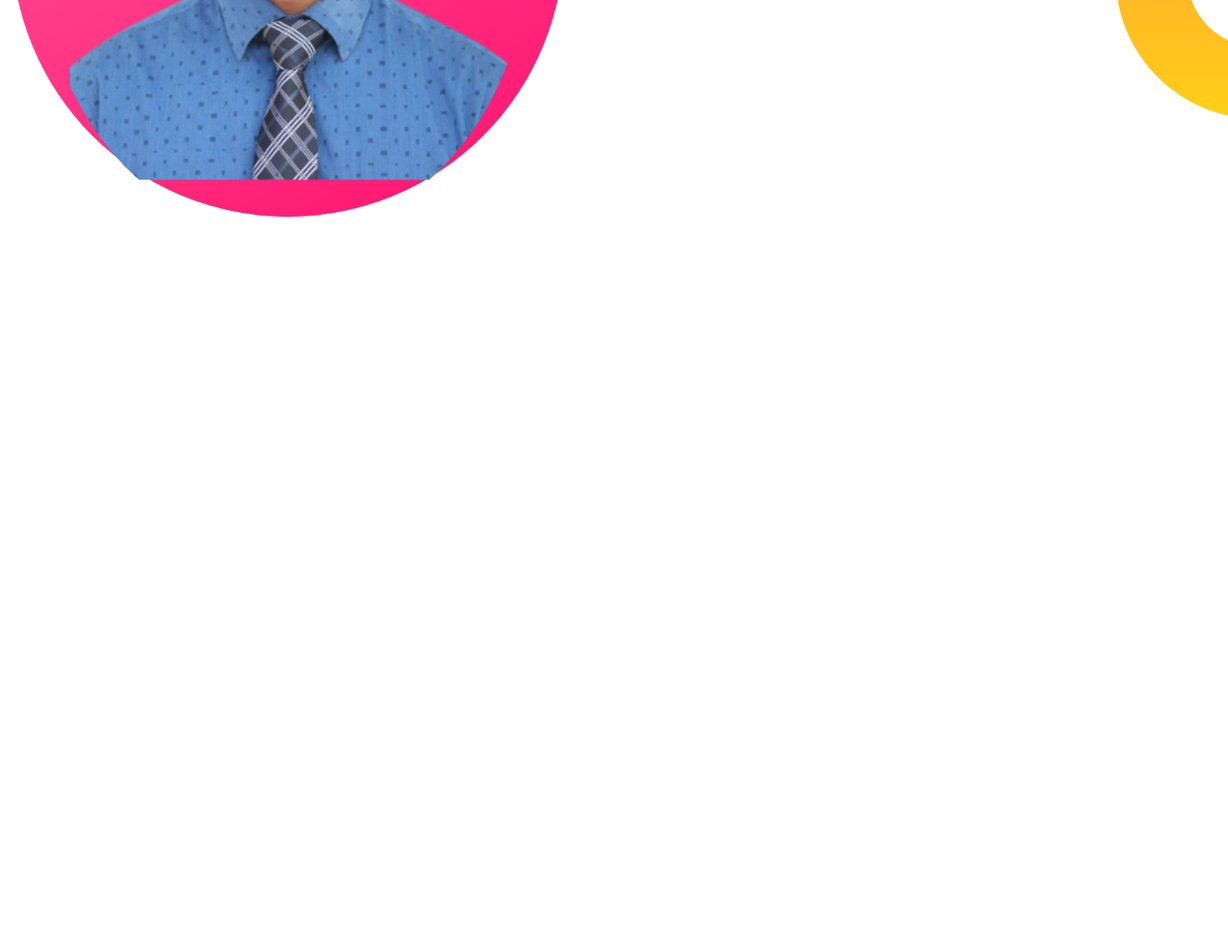
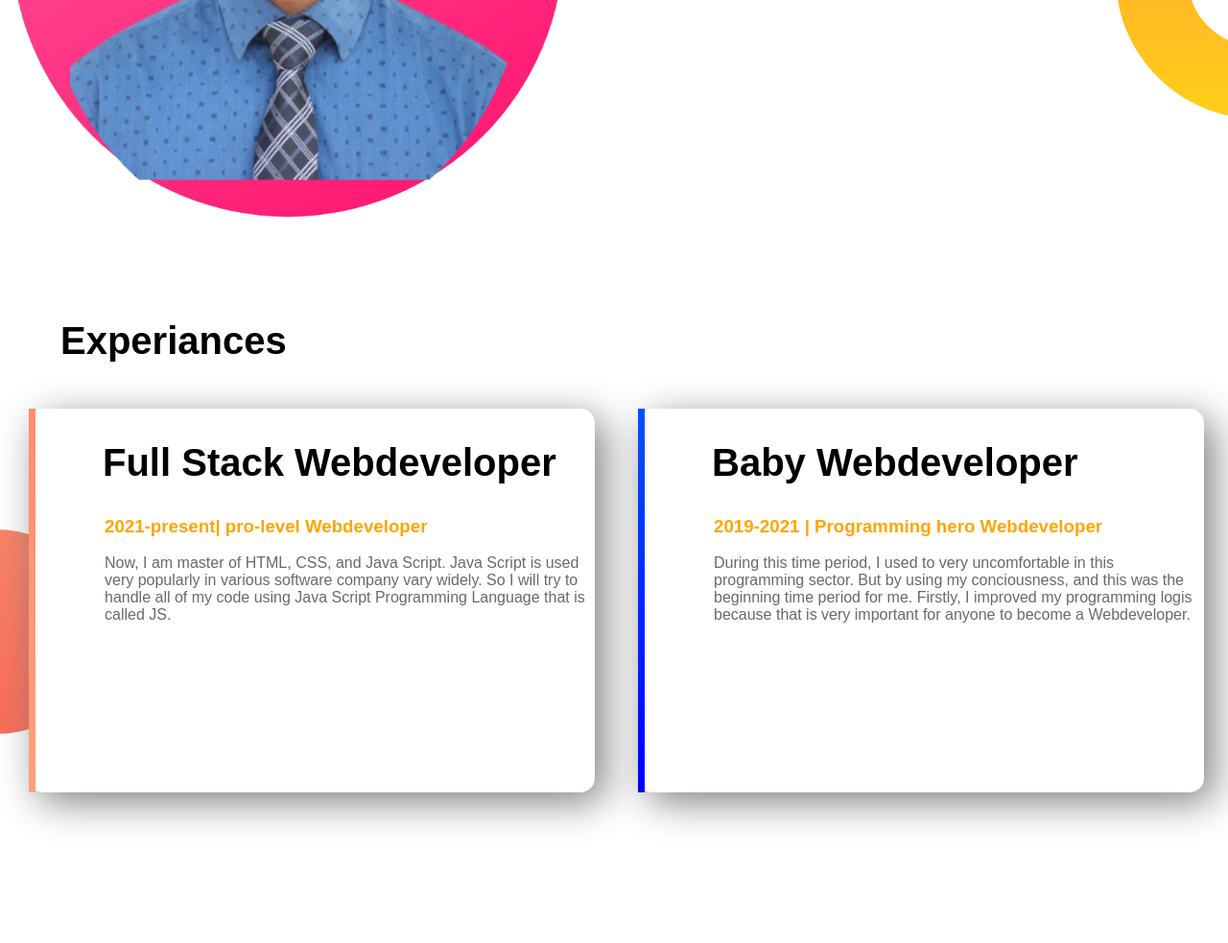
Before and after one commit to ShovonCSE45/my-first-website, a plain HTML site: page index.html in a window 1280 px wide. Shown: the part 1000-1983 px from the top of the page at 96% size. Before the commit the page ends 1300 px from the top, so only its background shows below. Drawn offline with Linux system fonts and the light colour scheme.

Commit message:
ok done finally

```diff
--- a/index.html
+++ b/index.html
@@ -37,6 +37,24 @@
         </div>
     </section>
 
+    <section class="experiance-area">
+        <h2>Experiances</h2>
+        <div id="full-stack" class="half-width  single-experiance">
+            <h2>Full Stack Webdeveloper</h2>
+            <h3 class="name_bright">2021-present| pro-level Webdeveloper</h3>
+            <p>Now, I am master of HTML, CSS, and Java Script. Java Script is used very popularly in various software company vary widely. So I will try to handle all of my code using Java Script Programming Language that is called JS.</p>
+
+        </div>
+        <div id="baby-dev" class="half-width single-experiance">
+            <h2>Baby Webdeveloper</h2>
+            <h3 class="name_bright">2019-2021 | Programming hero Webdeveloper</h3>
+            <p>During this time period, I used to very uncomfortable in this programming sector. But by using my conciousness, and this was the beginning time period for me. Firstly, I improved my programming logis because that is very important for anyone to become a Webdeveloper.</p>
+
+
+        </div>
+
+    </section>
+
 
 </body>
 </html>
--- a/style.css
+++ b/style.css
@@ -56,4 +56,30 @@ section{
     background-position: right;
 }
 
+.single-experiance{
+    box-shadow: 10px 10px 40px gray;
+    border-radius: 15px;
+    width: 45%;
+    height: 80%;
+    margin: 15px;
+    background-color: white;
+    margin-left: 30px;
+
 }
+.experiance-area{
+    background-image: url(images/exp-bg.png);
+    background-repeat: no-repeat;
+    background-position: left;
+
+}
+#full-stack{
+    border-left: 7px solid;
+    border-image: linear-gradient( 56deg,lightsalmon, tomato);
+    border-image-slice: 1;
+
+}
+#baby-dev{
+    border-left: 7px solid;
+    border-image: linear-gradient( 56deg,blue, cyan);
+    border-image-slice: 1;
+}
```
